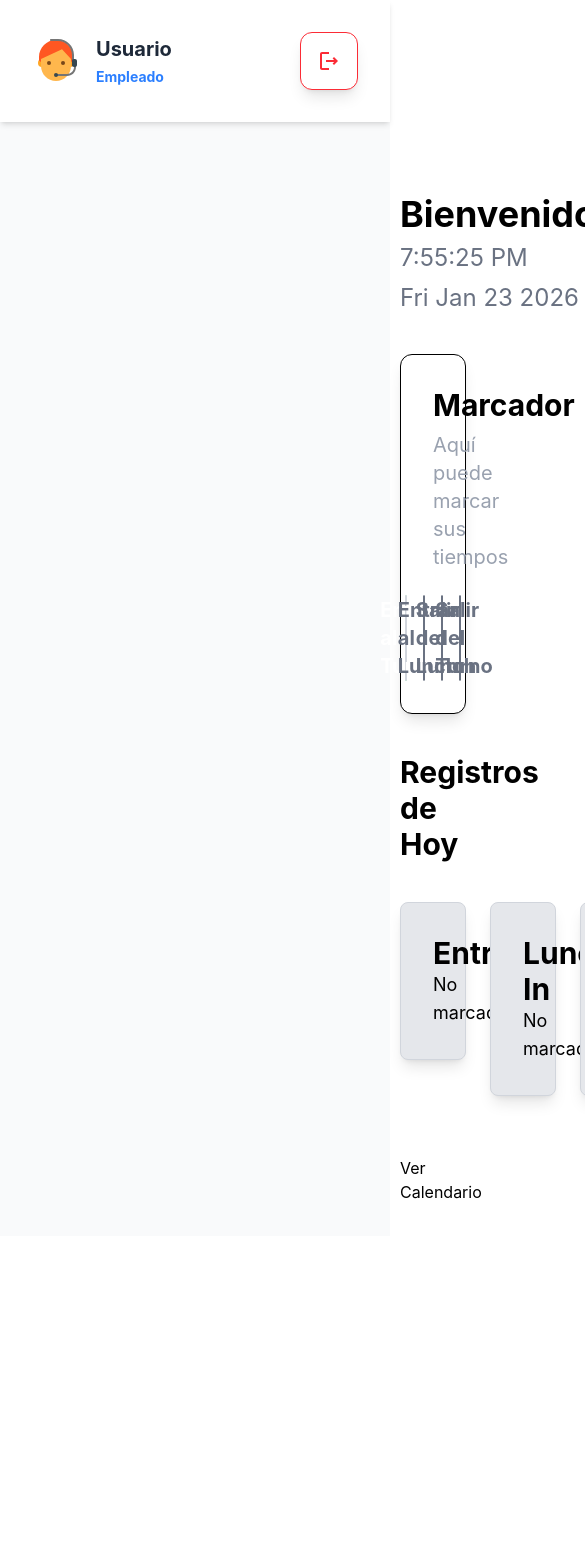
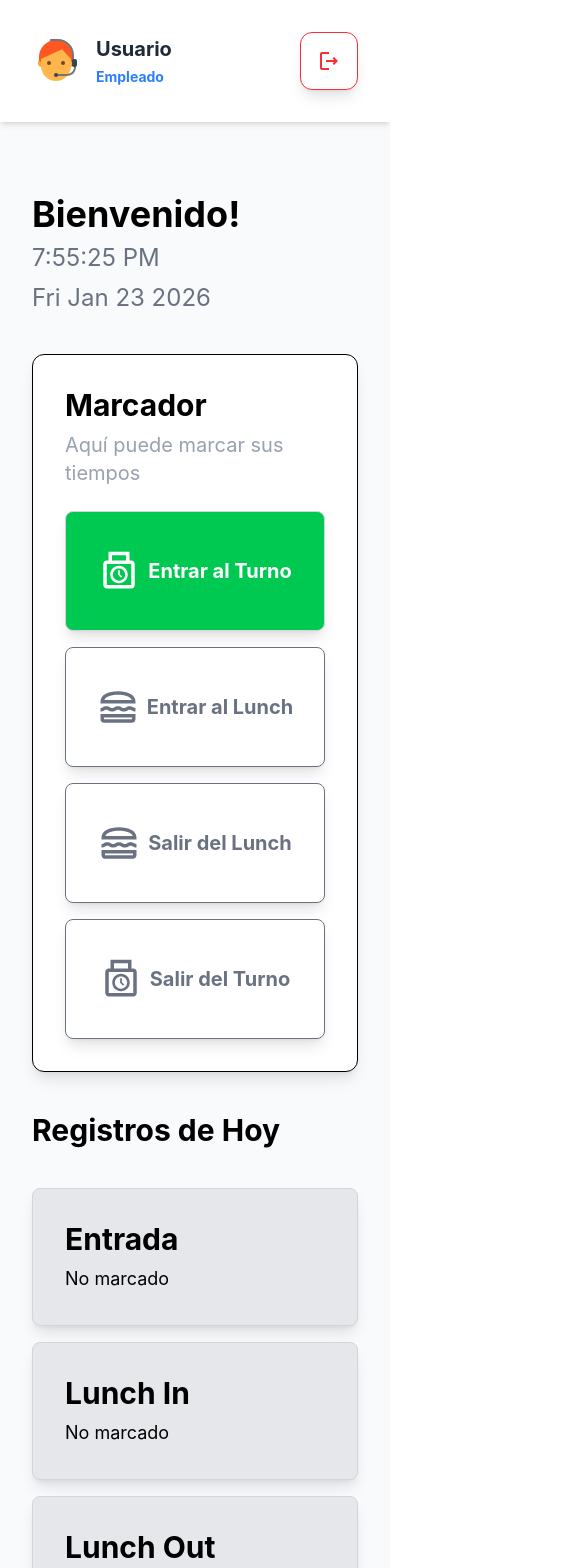
Before and after one commit to mijunior325/Horarios-APP-web1.0, a React (Vite) app: page /marcador in a window 390 px wide. Shown: the top 1568 px of the page, 585 px wide, since content can reach past the window. Before the commit the page ends 1236 px from the top, so only its background shows below. Built offline with nearby package versions, Linux system fonts and the light colour scheme; no server answers.

Commit message:
mas diseño de tamano dinamico

```diff
--- a/src/components/Button.jsx
+++ b/src/components/Button.jsx
@@ -1,7 +1,7 @@
 import React from 'react'
 
 function Button({ onClick, className, label, disabled, icon }) {
-  const baseClass = "text-xl font-bold w-1/4 gap-2 sm:h-30 lg:h-50 md:w-full sm:w-full shadow-lg border border-gray-300 rounded-lg flex justify-center items-center transition-colors duration-200";
+  const baseClass = "text-xl font-bold lg:w-1/4 gap-2 h-30 lg:h-50 md:w-full w-full shadow-lg border border-gray-300 rounded-lg flex justify-center items-center transition-colors duration-200";
   const enabledClass = "text-white cursor-pointer";
   const disabledClass = "bg-white text-gray-500 border border-gray-500 cursor-not-allowed hover:bg-gray-400";
   // Remove color classes from className if disabled
--- a/src/components/InfoCard.jsx
+++ b/src/components/InfoCard.jsx
@@ -2,7 +2,7 @@ import React from 'react'
 
 function InfoCard({label, description}) {
   return (
-    <div className='flex flex-col items-start text-black p-8 bg-gray-200 rounded-lg w-1/4 sm:h-30 lg:h-50 md:w-full sm:w-full shadow-lg border border-gray-300'>
+    <div className='flex flex-col items-start text-black p-8 bg-gray-200 rounded-lg lg:w-1/4 gap-2 w-full shadow-lg border border-gray-300'>
         <p className= "font-bold text-3xl">{label}</p>
         <p className="text-lg">{description}</p>
     </div>
--- a/src/pages/LoginForm.jsx
+++ b/src/pages/LoginForm.jsx
@@ -36,7 +36,7 @@ export default function LoginForm({ onLogin, error, setError }) {
   };
 
   return (
-    <div className = "flex flex-col justify-center items-center border-2 border-gray-300 bg-white rounded-lg p-8 py-20 shadow-xl gap-8 w-1/4" >
+    <div className = "flex flex-col justify-center items-center border lg:border-gray-300 md:border-gray-300 border-white bg-white rounded-lg lg:p-8 sm:p-8 lg:py-20 shadow-xl gap-8 lg:w-1/4 md:w-1/2 md:h-auto lg:h-auto h-full w-full px-8" >
         <img className="w-1/2"src={LogoCompany} />
         <span className='text-4xl font-bold'>Iniciar Sesión</span>
         <Input
--- a/src/pages/Marcador.jsx
+++ b/src/pages/Marcador.jsx
@@ -158,7 +158,7 @@ export default function Marcador({ allUsers, getRecords }) {
       </div>
 
     {/* Body */}
-      <div className="flex flex-col p-8 xl:px-30 md:px-8 sm:px-8 px-100 gap-10">
+      <div className="flex flex-col p-8 xl:px-30 md:px-8 sm:px-8 gap-10">
         {/* section top text */}
         <div className='flex flex-row justify-beteen w-full'>
           <div className="flex flex-col gap-2">
@@ -178,8 +178,7 @@ export default function Marcador({ allUsers, getRecords }) {
               <p className="text-xl text-gray-400">Aquí puede marcar sus tiempos</p>
             </div>
             {/* Button Section Marcador */}
-
-          <div className="w-full flex lg:flex-row md:flex-col sm:flex-col gap-4 justify-center items-center">
+          <div className="w-full flex lg:flex-row md:flex-col flex-col gap-4 justify-center items-center">
             <Button label="Entrar al Turno" onClick={marcarEntradaTurno} disabled={entradaTurno !== null} className="bg-green-500 hover:bg-green-700" icon={<MdOutlinePunchClock size={42}/>}/>
             <Button label="Entrar al Lunch" onClick={marcarEntradaLunch} disabled={openLunch === true || open === false} className="bg-amber-500 hover:bg-amber-700" icon={<MdOutlineLunchDining size={42}/>} />
             <Button label="Salir del Lunch" onClick={marcarSalidaLunch} disabled={openLunch === false || open === false} className="bg-amber-500 hover:bg-amber-700" icon={<MdOutlineLunchDining size={42}/>}/>
@@ -191,7 +190,7 @@ export default function Marcador({ allUsers, getRecords }) {
         {/* Registros Section */}
         <div className="flex flex-col gap-10 w-full">
            <p className="text-3xl text-black font-bold">Registros de Hoy</p>
-           <div className='flex lg:flex-row md:flex-col sm:flex-col gap-6 justify-start items-start'>
+           <div className="w-full flex lg:flex-row md:flex-col flex-col gap-4 justify-center items-center">
               <InfoCard label="Entrada" description={entradaTurno ? entradaTurno.toLocaleString() : 'No marcado'}/>
               <InfoCard label="Lunch In" description={entradaLunch ? entradaLunch.toLocaleString() : 'No marcado'}/>
               <InfoCard label="Lunch Out" description={salidaLunch ? salidaLunch.toLocaleString() : 'No marcado'}/>
```
Also changed, not shown: 1 other file (tests, documents, lock files or other folders).
